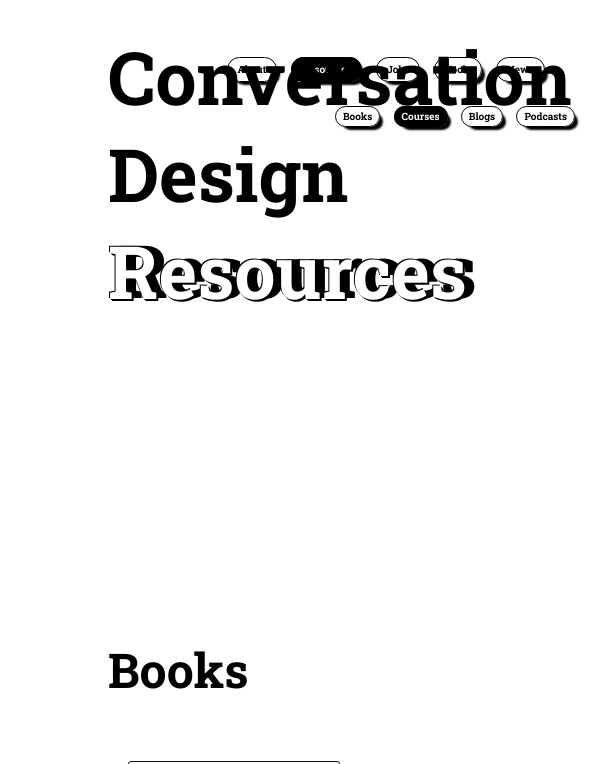
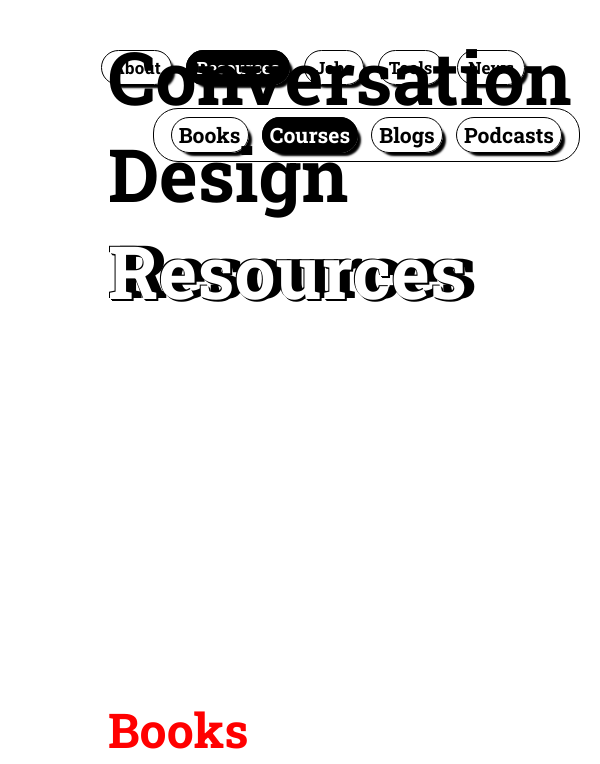
Before and after one commit to bookofbash/conversationdesign.ai, a plain HTML site: page index.html in a window 600 px wide. Shown: the top 764 px of the page. Drawn offline with Linux system fonts and the light colour scheme; a web font is replaced by a local one.

Commit message:
Updated CSS for smaller screens

```diff
--- a/styles.css
+++ b/styles.css
@@ -53,18 +53,18 @@
 
 	#section-courses-ancor{
 		position: relative;
-		padding-top: 200px;
+		padding-top: 262px;
 	}
 	#section-blogs-ancor{
 		position: relative;
-		padding-top: 200px;
+		padding-top: 262px;
 	}
 	#section-podcasts-ancor{
 		position: relative;
-		padding-top: 200px;
+		padding-top: 262px;
 	}
 	#section-books{
-		margin-top: 200px;
+		margin-top: 260px;
 	}
 	.container  {
 		display: flex;
@@ -78,9 +78,9 @@
 	}
 
 	h1{
-		font-size:4ex ;
+		font-size:5ex ;
 		margin-left: 0px;
-		margin-top: 120px;
+		margin-top: 140px;
 		max-width: 50%;
 		font-family: 'Roboto Slab', serif;
 		z-index: 100;
@@ -90,6 +90,10 @@
 	h2{
 		font-size:5ex ;
 		font-family: 'Roboto Slab', serif;
+		border: none;
+		/* box-shadow: 0px 4px 0px 0px rgba(0,0,0,4); */
+		width: fit-content;
+		padding-right: 2px;
 	}
 		span {
 			color: white;
@@ -112,8 +116,8 @@
 			background-color: white;
 			font-family: 'Luxurious Roman', cursive;
 			width: 100%;
+			height:240px;
 			padding-top: 40px;
-			padding-left: 0px;
 		}
 		.resource-nav{
 			display: flex;
@@ -128,6 +132,12 @@
 			float: right;
 			font-family: 'Roboto Slab', serif;
 
+		}
+
+		nav ul{
+			padding-inline-start: 10px;
+			padding-right: 20px;
+
 
 		}
 
@@ -136,11 +146,11 @@
 			padding:5px 5px;
 			border: solid black 1px;
 			border-radius: 25px;
-			margin: 5px;
+			margin: 2px;
 			display: inline;
 			justify-content: center;
 			box-shadow: 5px 5px 2px -2px rgba(0,0,0,4);
-			font-size: x-small;
+			font-size: 2ex;
 		}
 
 		.resource-nav .nav-item {
@@ -152,6 +162,13 @@
 			display: inline;
 			justify-content: center;
 			box-shadow: 5px 5px 2px -2px rgba(0,0,0,4);
+			font-size: 3ex;
+
+		}
+		.resource-nav ul {
+			border: solid black 1px;;
+			border-radius: 25px;
+			padding: 12px;
 		}
 		.nav-item a {
 			text-decoration: none;
@@ -244,6 +261,7 @@
 	}
 	.section-heading{
 		font-size: 3em;
+		color: red;
 	}
 
 	#section-books-ancor{
```
Also changed, not shown: 1 other file.
